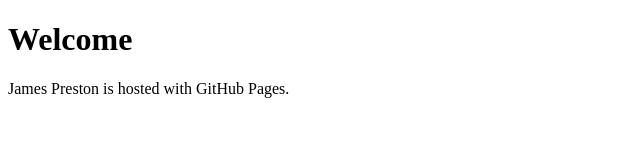
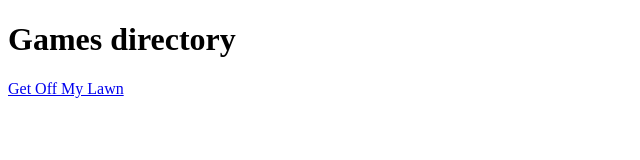
Before and after one commit to JamesPreston1993/JamesPreston1993.github.io, a plain HTML site: page index.html in a window 1280 px wide. Shown: the whole page, without its empty margins (0-640 px from the left). Drawn offline with Linux system fonts and the light colour scheme.

Commit message:
Add link to game

```diff
--- a/index.html
+++ b/index.html
@@ -1,7 +1,7 @@
 <!DOCTYPE html>
 <html>
 <body>
-<h1>Welcome</h1>
-<p>James Preston is hosted with GitHub Pages.</p>
+<h1>Games directory</h1>
+<a href="/GetOffMyLawn">Get Off My Lawn</a>
 </body>
 </html>
```
